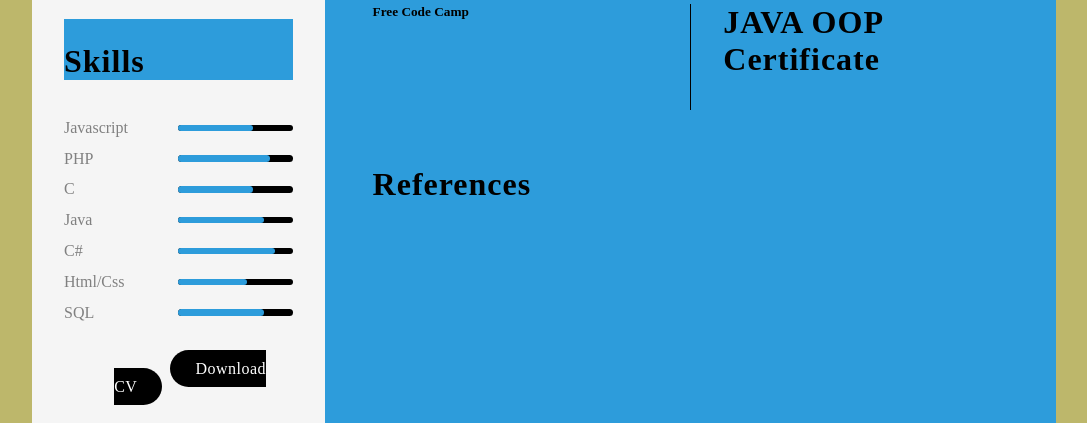
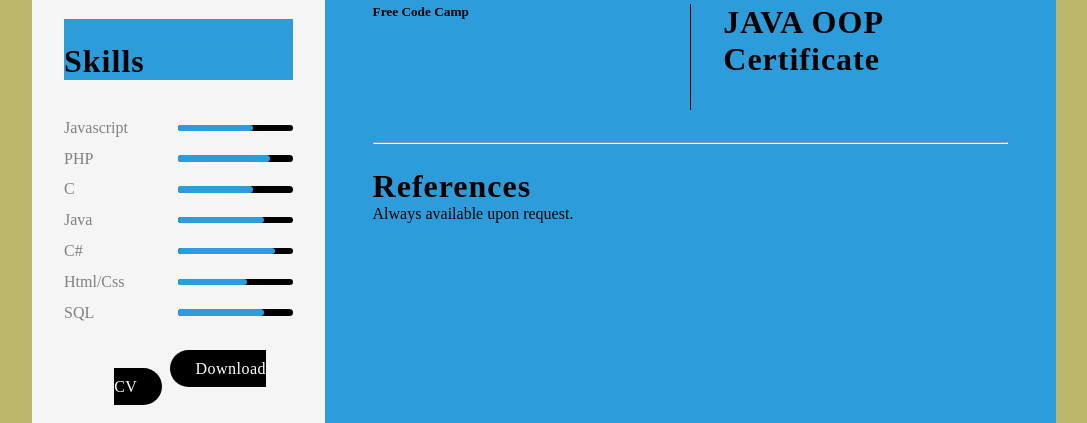
Before and after one commit to MashayamombeNigel/my_page, a plain HTML site: page index.html in a window 1280 px wide. Shown: the part 741-1164 px from the top of the page, without its empty margins (96-1183 px from the left). Drawn offline with Linux system fonts and the light colour scheme.

Commit message:
Update index.html

```diff
--- a/index.html
+++ b/index.html
@@ -176,9 +176,11 @@
                        </div>
                    </div>
             </section>
+            <hr>
             <div class="references">
                 <h3 class="title">References</h3>
                 <h6 class="subtitle"></h6>
+                                    <p>Always available upon request.</p>
                 <!--<ul>
                     <li>
                         <i class="fa fa-phone"></i>
```
